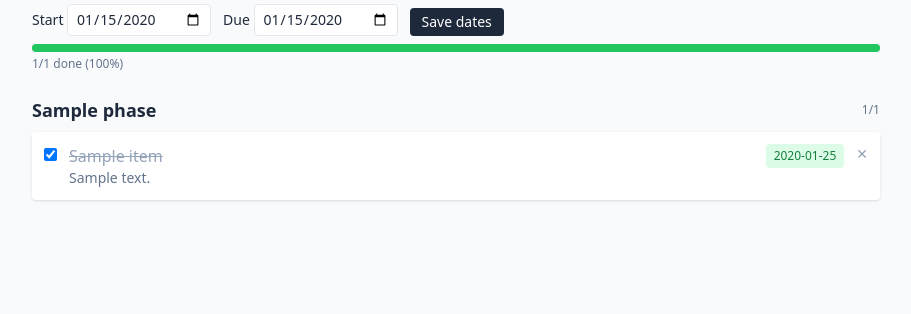
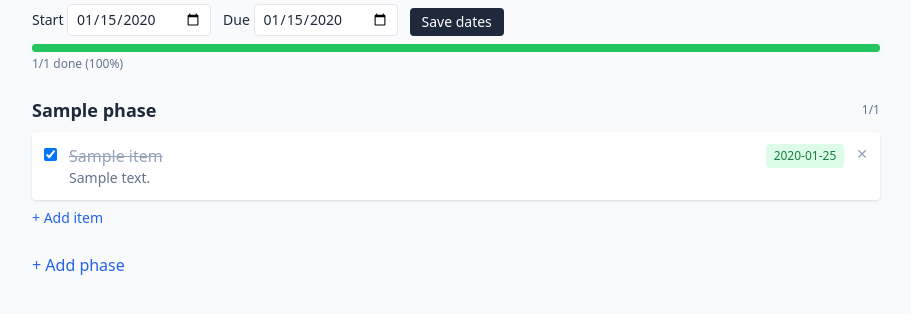
Before and after one commit to Arcco-Chakraborty/Task_Tracker, a Flask app: page /project/1 in a window 1280 px wide. Shown: the part 136-450 px from the top of the page, without its empty margins (184-1095 px from the left). Run offline with Flask 3, Linux system fonts and the light colour scheme; tables that the repository leaves empty hold one stand-in row (values such as "Sample post"); some libraries are stand-ins or nearby versions.

Commit message:
feat: frontend interactions (status, add/delete, add phase)

```diff
--- a/static/app.js
+++ b/static/app.js
@@ -1 +1,48 @@
-// Interactions are wired in Task 9 (status toggle, delete, inline add).
+// Wires project-page interactions to the JSON endpoints from app.py.
+async function postJSON(url, body) {
+  const r = await fetch(url, {
+    method: "POST",
+    headers: { "Content-Type": "application/json" },
+    body: JSON.stringify(body || {}),
+  });
+  return r.json();
+}
+
+document.addEventListener("change", (e) => {
+  if (e.target.classList.contains("js-status")) {
+    const li = e.target.closest("[data-item-id]");
+    const status = e.target.checked ? "done" : "todo";
+    postJSON(`/item/${li.dataset.itemId}/status`, { status }).then(() =>
+      window.location.reload()
+    );
+  }
+});
+
+document.addEventListener("click", (e) => {
+  if (e.target.classList.contains("js-delete")) {
+    const li = e.target.closest("[data-item-id]");
+    if (confirm("Delete this item?")) {
+      postJSON(`/item/${li.dataset.itemId}/delete`).then(() =>
+        window.location.reload()
+      );
+    }
+  }
+  if (e.target.classList.contains("js-add-item")) {
+    const phaseId = e.target.dataset.phaseId;
+    const title = prompt("New item title?");
+    if (title) {
+      postJSON(`/phase/${phaseId}/item`, { title }).then(() =>
+        window.location.reload()
+      );
+    }
+  }
+  if (e.target.classList.contains("js-add-phase")) {
+    const projectId = e.target.dataset.projectId;
+    const name = prompt("New phase name?");
+    if (name) {
+      postJSON(`/project/${projectId}/phase`, { name }).then(() =>
+        window.location.reload()
+      );
+    }
+  }
+});
--- a/templates/project.html
+++ b/templates/project.html
@@ -40,6 +40,8 @@
     </li>
     {% endfor %}
   </ul>
+  <button class="js-add-item text-sm text-blue-600 mt-2" data-phase-id="{{ phase.id }}">+ Add item</button>
 </section>
 {% endfor %}
+<button class="js-add-phase mt-6 text-blue-600" data-project-id="{{ project.id }}">+ Add phase</button>
 {% endblock %}
```
